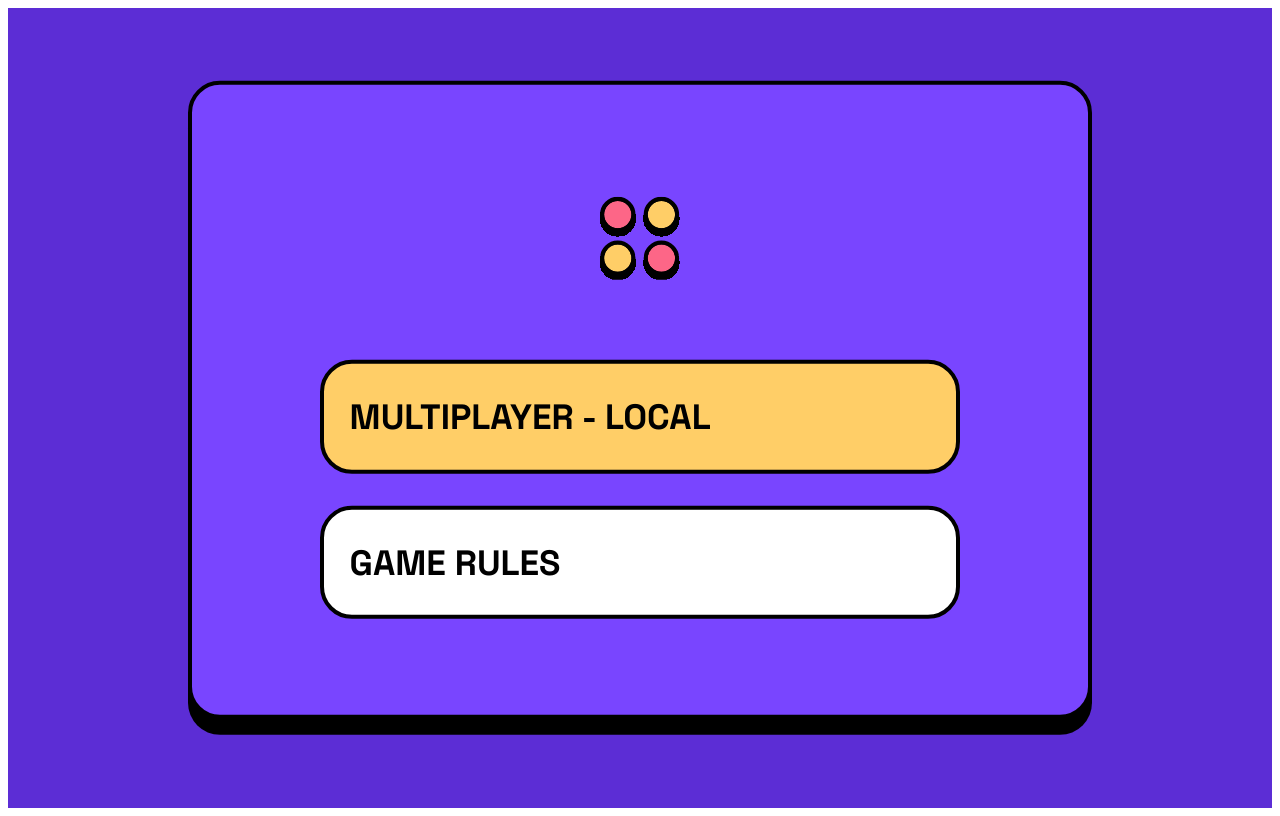
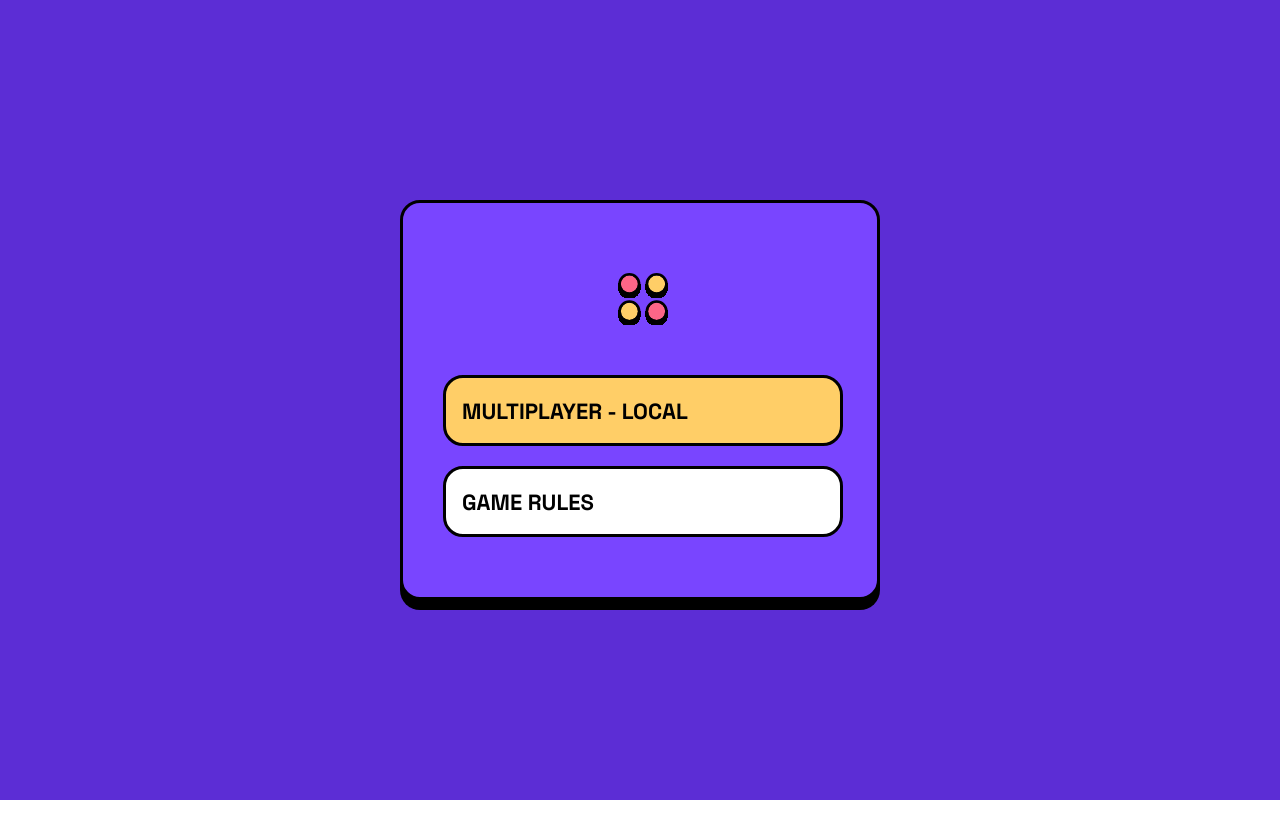
Before and after one commit to MarekBombera/connect_four, a Next.js app: page / in a window 1280 px wide. Built offline with nearby package versions, Linux system fonts and the light colour scheme.

Commit message:
refactor: update RootLayout

```diff
--- a/app/layout.tsx
+++ b/app/layout.tsx
@@ -1,4 +1,5 @@
-import StyledComponentsRegistry from '~/features/ui/theme/registry'
+import { GlobalStyles } from 'src/features/ui/theme/global.style'
+import StyledComponentsRegistry from 'src/features/ui/theme/registry'
 
 export default function RootLayout({
   children,
@@ -7,20 +8,11 @@
 }) {
   return (
     <html>
-      <head>
-        <link rel="preconnect" href="https://fonts.googleapis.com" />
-        <link
-          rel="preconnect"
-          href="https://fonts.gstatic.com"
-          crossOrigin="true"
-        />
-        <link
-          href="https://fonts.googleapis.com/css2?family=Space+Grotesk:wght@500;700&display=swap"
-          rel="stylesheet"
-        />
-      </head>
       <body>
-        <StyledComponentsRegistry>{children}</StyledComponentsRegistry>
+        <StyledComponentsRegistry>
+          <GlobalStyles />
+          {children}
+        </StyledComponentsRegistry>
       </body>
     </html>
   )
```
